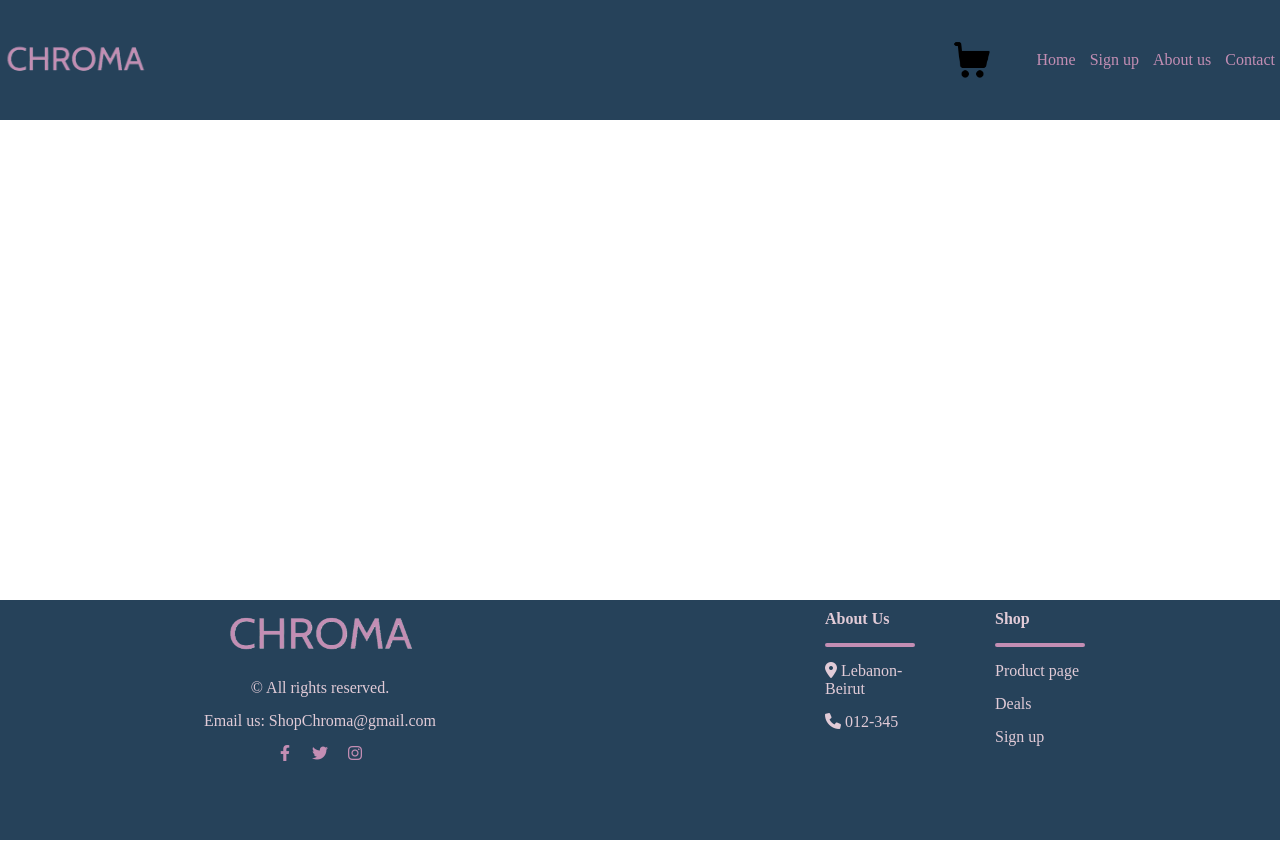
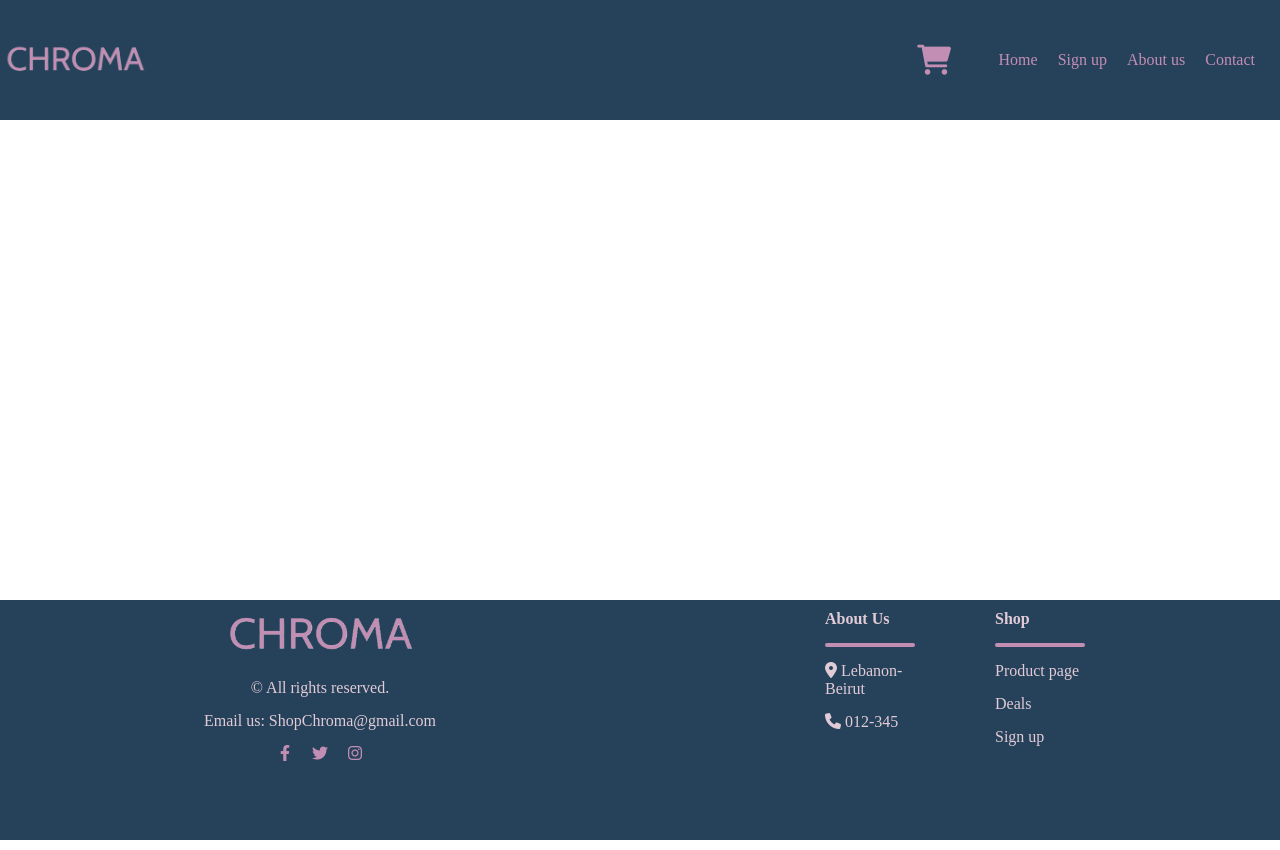
Before and after one commit to ghadiabk/web-project, a plain HTML site: page index.html in a window 1280 px wide. Drawn offline with Linux system fonts and the light colour scheme.

Commit message:
fixed more style in footer and header

```diff
--- a/index.html
+++ b/index.html
@@ -9,8 +9,8 @@
     <script src="script.js" defer></script>
     <header>
         <img src="imgs/LogoPink.png" alt="logo" id="logo">
-        <img src="imgs/shopping-cart.png" alt="" id="cart">
-        <button id="hamMenu" onclick="toggleSidebar()"><img src="imgs/menu.png" alt="" id="menu"></button>
+        <div id="cart"> <i class="fa-solid fa-cart-shopping"></i></div>
+        <button id="hamMenu" onclick="toggleSidebar()"><div id="menu"><i class="fa-solid fa-bars"></i></div></button>
         <div class="menu-pc">
             <a href="index.html">Home</a>
             <a href="">Sign up</a>
--- a/styles.css
+++ b/styles.css
@@ -30,6 +30,7 @@ header{
    display: flex;
    justify-content: center;
    align-items: center;
+   color:#C38EB4;
 }
 #menu, #cart:hover{
     cursor: pointer;
@@ -38,8 +39,13 @@ header{
     margin-left: auto;
     padding: 10px;
 }
+.menu-pc{
+    margin-right: 20px;
+    display: flex;
+    gap:10px;
+}
 .menu-pc a{
-    color: #C38EB4;
+    color:#C38EB4;
     text-decoration: none;
     padding: 5px;
 }
@@ -94,6 +100,7 @@ section{
 }
 footer{
     display:flex;
+    flex-wrap: wrap;
     height:150px;
     justify-content: space-around;
     background-color: #26425A;
```
